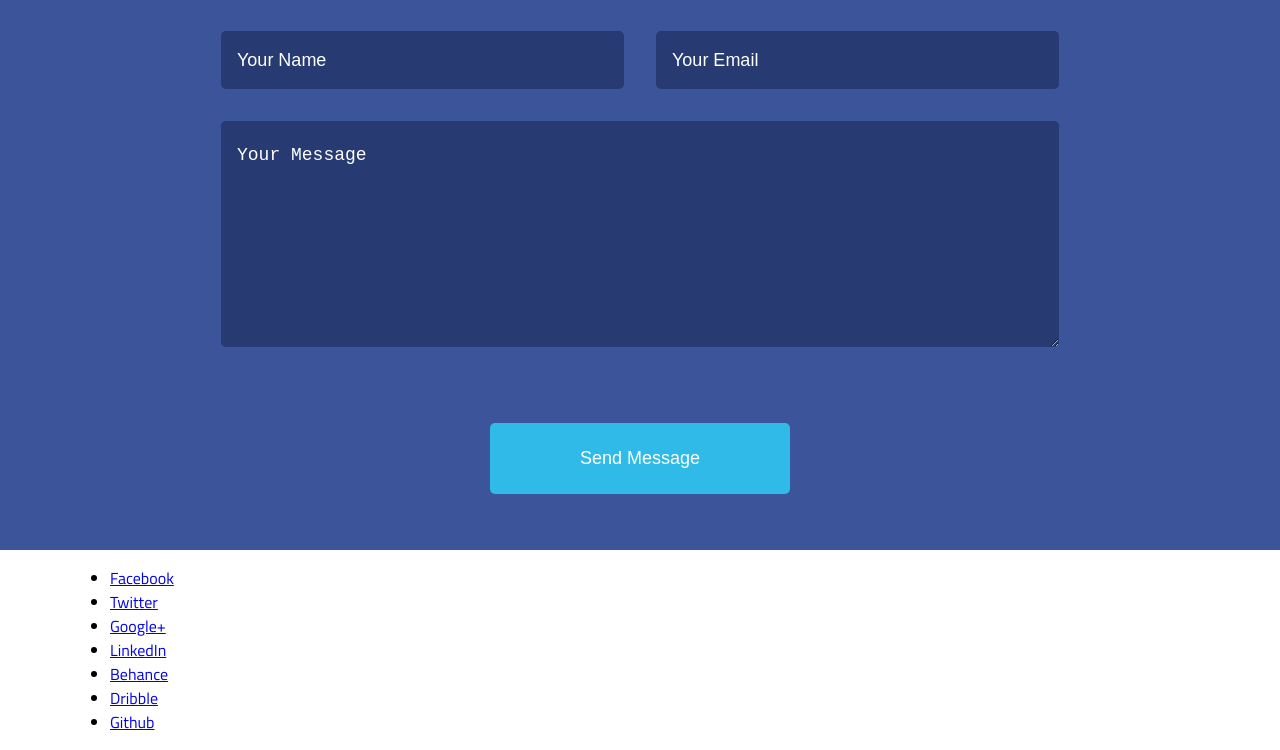
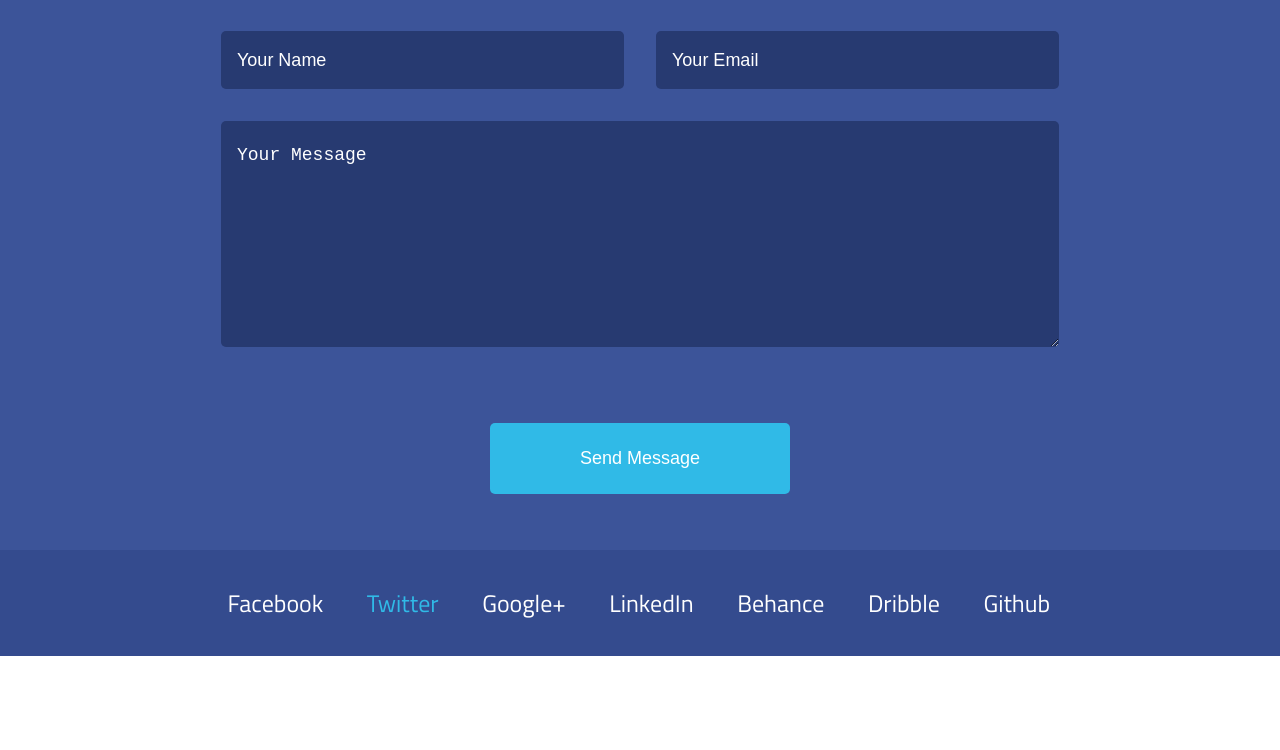
Before and after one commit to JCFlorin/responsiveweb, a plain HTML site: page index.html in a window 1280 px wide. Shown: the part 1610-2360 px from the top of the page. After the commit the page ends 2266 px from the top, so only its background shows below. Drawn offline with Linux system fonts and the light colour scheme.

Commit message:
added footer style

```diff
--- a/styles.css
+++ b/styles.css
@@ -171,4 +171,34 @@ input[type="submit"]{
     font-size: 18px;
     margin-left: auto;
     margin-right: auto;
+
 }
+
+footer{
+    background-color: #344b8e;
+}
+.footer-links{
+    max-width: 945px;
+    margin-left: auto;
+    margin-right: auto;
+}
+.footer-links ul{
+    margin: 0px;
+    padding-top: 25px;
+    padding-bottom: 25px;
+}
+
+.footer-links ul li{
+    display: inline-block;
+    padding:10px 20px 10px 20px;
+}
+
+.footer-links ul li a {
+    text-decoration: none;
+    color:white;
+    font-size: 24px;
+}
+
+.footer-links ul li.active a{
+    color: #30bae7;
+}
```
Also changed, not shown: index.html (+1 -1 lines).
